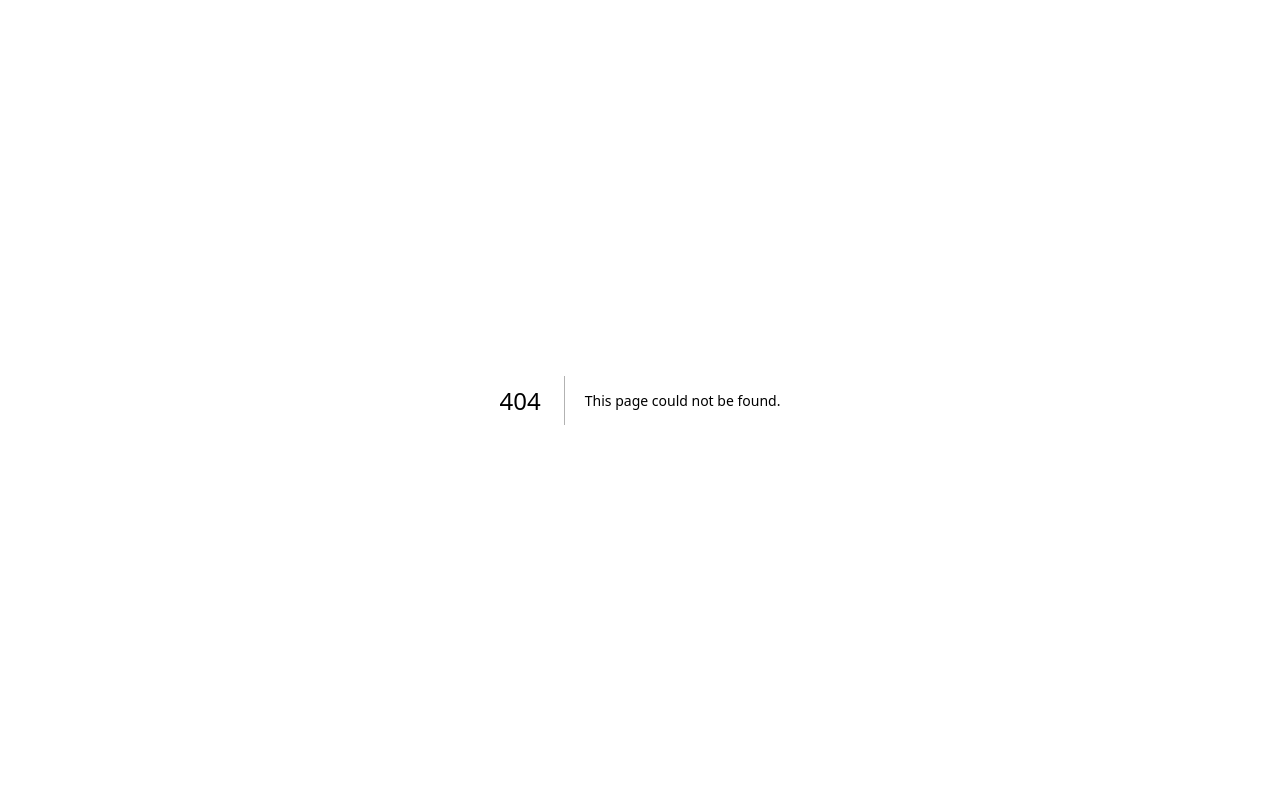
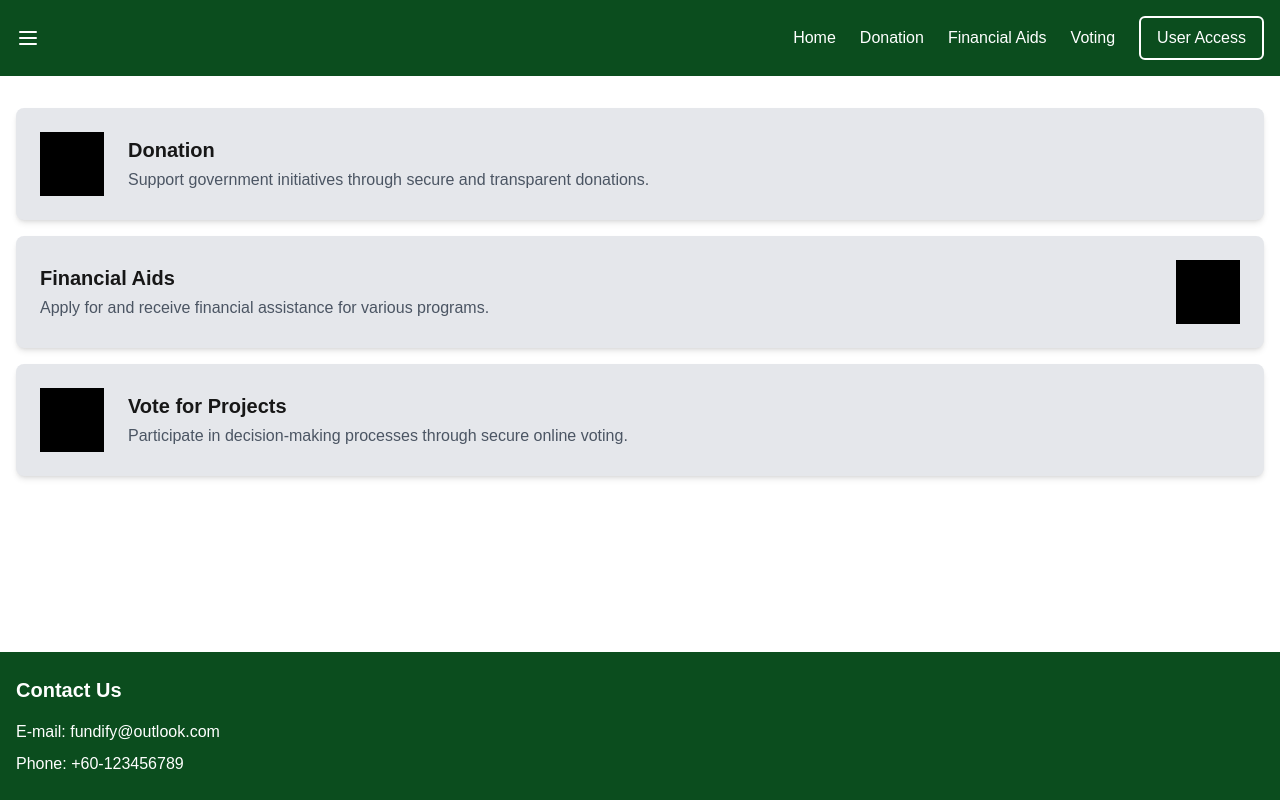
Before and after one commit to kaii3677/thaifundify, a Next.js app in the folder thaifundify/: page /mainpage in a window 1280 px wide. Before the commit this address had no page. Built offline with nearby package versions, Linux system fonts and the light colour scheme.

Commit message:
test directory

```diff
--- a/thaifundify/app/components/index.ts
+++ /dev/null
@@ -1,5 +0,0 @@
-import Hero from './Hero';
-
-export{
-    Hero
-}
--- a/thaifundify/app/components/Hero.tsx
+++ b/thaifundify/app/login/page.tsx
@@ -1,8 +1,18 @@
+'use client';
+
+import { useRouter } from 'next/navigation';  // Use next/navigation for the router
 import { Button } from "@/app/components/ui/Button";
 import { Card, CardContent } from "@/app/components/ui/Card";
 import Link from "next/link";
 
 export default function Login() {
+  const router = useRouter();
+
+  const handleConnectWallet = () => {
+    // Correct the path to navigate to the mainpage
+    router.push('/mainpage');  // Navigate to the MainPage using the correct route path
+  };
+
   return (
     <div className="min-h-screen flex flex-col">
       {/* Header */}
@@ -24,12 +34,12 @@ export default function Login() {
 
         {/* Connect Wallet Button */}
         <div className="flex justify-center mb-12">
-        <Button
-          className="bg-[#0B4D1E] hover:bg-[#0B4D1E]/90 text-white px-8 py-6 text-lg rounded-full"
-        >
-          Connect Wallet
-        </Button>
-
+          <Button
+            onClick={handleConnectWallet}
+            className="bg-[#0B4D1E] hover:bg-[#0B4D1E]/90 text-white px-8 py-6 text-lg rounded-full"
+          >
+            Connect Wallet
+          </Button>
         </div>
 
         <div className="grid grid-cols-1 md:grid-cols-3 gap-8">
--- /dev/null
+++ b/thaifundify/app/mainpage/page.tsx
@@ -0,0 +1,87 @@
+import { Button } from "@/app/components/ui/Button"
+import { Card } from "@/app/components/ui/Card"
+import Link from "next/link"
+import { Menu } from 'lucide-react'
+
+export default function Mainpage() {
+  return (
+    <div className="min-h-screen flex flex-col">
+      {/* Header */}
+      <header className="bg-[#0B4D1E] text-white">
+        <div className="max-w-7xl mx-auto px-4 py-4 flex items-center justify-between">
+          <Menu className="w-6 h-6" />
+          <nav className="flex items-center space-x-6">
+            <Link href="/home" className="hover:text-gray-200">
+              Home
+            </Link>
+            <Link href="/donation" className="hover:text-gray-200">
+              Donation
+            </Link>
+            <Link href="/financial-aids" className="hover:text-gray-200">
+              Financial Aids
+            </Link>
+            <Link href="/voting" className="hover:text-gray-200">
+              Voting
+            </Link>
+            <button className="border-2 border-white text-white hover:bg-white/10 px-4 py-2 rounded-md">
+                User Access
+            </button>
+          </nav>
+        </div>
+      </header>
+
+      {/* Main Content */}
+      <main className="flex-1 max-w-7xl mx-auto px-4 py-8 space-y-4 w-full">
+        {/* Donation Card */}
+        <Card className="bg-gray-200">
+          <div className="p-6 flex items-center space-x-6">
+            <div className="w-16 h-16 bg-black shrink-0" />
+            <div>
+              <h2 className="text-xl font-semibold mb-1">Donation</h2>
+              <p className="text-gray-600">
+                Support government initiatives through secure and transparent donations.
+              </p>
+            </div>
+          </div>
+        </Card>
+
+        {/* Financial Aids Card */}
+        <Card className="bg-gray-200">
+          <div className="p-6 flex items-center justify-between">
+            <div>
+              <h2 className="text-xl font-semibold mb-1">Financial Aids</h2>
+              <p className="text-gray-600">
+                Apply for and receive financial assistance for various programs.
+              </p>
+            </div>
+            <div className="w-16 h-16 bg-black shrink-0" />
+          </div>
+        </Card>
+
+        {/* Vote for Projects Card */}
+        <Card className="bg-gray-200">
+          <div className="p-6 flex items-center space-x-6">
+            <div className="w-16 h-16 bg-black shrink-0" />
+            <div>
+              <h2 className="text-xl font-semibold mb-1">Vote for Projects</h2>
+              <p className="text-gray-600">
+                Participate in decision-making processes through secure online voting.
+              </p>
+            </div>
+          </div>
+        </Card>
+      </main>
+
+      {/* Footer */}
+      <footer className="bg-[#0B4D1E] text-white mt-auto">
+        <div className="max-w-7xl mx-auto px-4 py-6">
+          <h2 className="text-xl font-semibold mb-4">Contact Us</h2>
+          <div className="space-y-2">
+            <p>E-mail: fundify@outlook.com</p>
+            <p>Phone: +60-123456789</p>
+          </div>
+        </div>
+      </footer>
+    </div>
+  )
+}
--- a/thaifundify/app/page.tsx
+++ b/thaifundify/app/page.tsx
@@ -1,11 +1,12 @@
 import Image from "next/image";
-import { Hero } from "./components";
+import Login from "./login/page";
+
 
 export default function Home() {
   return (
     <main className="overflow-hidden">
-       <Hero />
+      <Login />
+
     </main>
-
   );
 }
```
Also changed, not shown: thaifundify/package.json (+5 -4 lines), 1 other file (tests, documents, lock files or other folders).
